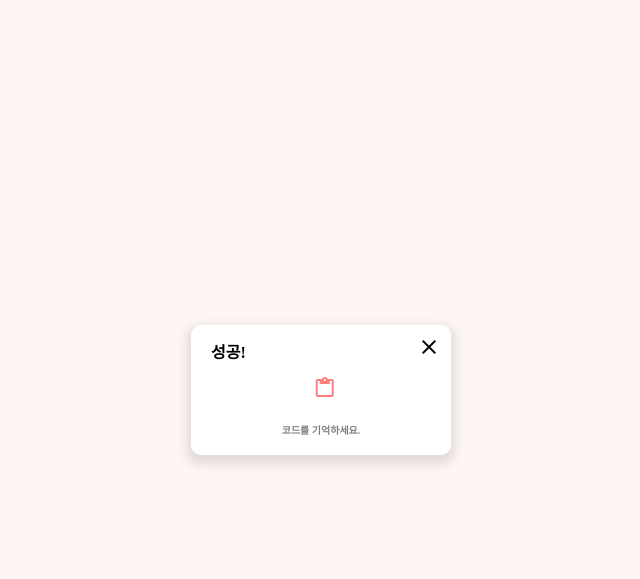
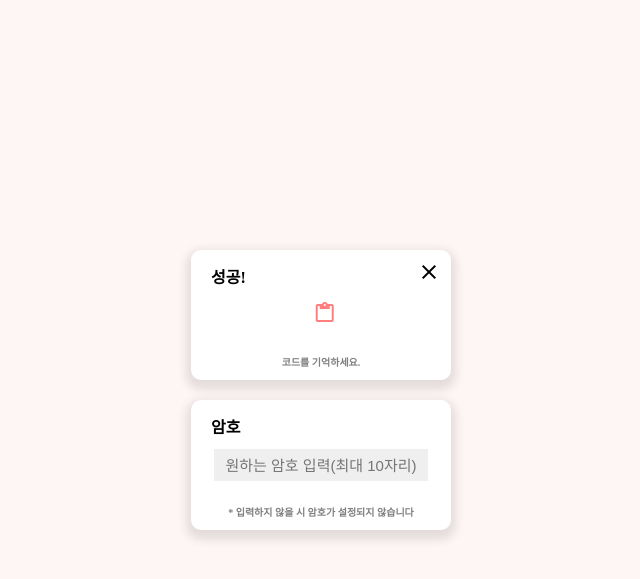
Before and after one commit to MayoneJY/sendAnywhere, a Django app: template sendFiles/templates/sendFiles/success.html in a window 1280 px wide. Shown: the top 579 px of the page, without its empty margins (319-959 px from the left). Run offline with Django 3.2, Linux system fonts and the light colour scheme; the template is opened without the code that fills it, so the values that code supplies are empty.

Commit message:
feat: [#1] 파일 업로드 후 암호를 입력할 수 있는 블럭 추가.

```diff
--- a/sendFiles/templates/sendFiles/success.html
+++ b/sendFiles/templates/sendFiles/success.html
@@ -23,6 +23,18 @@
             margin-bottom: 20px;
             position: relative;
         }
+        #passwordBox {
+            width: 200px;
+            height: 100px;
+            background-color: #fff;
+            padding: 30px;
+            padding-top: 0px;
+            box-shadow: 0px 5px 10px 5px rgba(0,0,0,0.1);
+            border-radius: 10px;
+            font-weight: bold;
+            margin-bottom: 20px;
+            position: relative;
+        }
         #textCode {
             {% comment %} position: absolute; {% endcomment %}
             {% comment %} top: 60%;
@@ -37,9 +49,9 @@
         }
         #textDesc {
             position: absolute;
+            width: 200px;
             top: 80%;
-            left: 50%;
-            transform: translate(-50%, -50%);
+            text-align: center;
             font-size: 10px;
             color: rgba(0,0,0,0.5);
         }
@@ -57,6 +69,19 @@
             left: 20px;
             top: 14px;
             cursor: pointer;
+        }
+        #inputPassword {
+            width: 210px;
+            height: 30px;
+            background-color: rgba(100,100,100,0.1);
+            cursor: pointer;
+            font-size: 15px;
+            text-align: center;
+            position: absolute;
+            top: 50%;
+            left: 50%;
+            transform: translate(-50%, -50%);
+            border: 0;
         }
     </style>
     <link rel="stylesheet" href="https://fonts.googleapis.com/css2?family=Material+Symbols+Outlined:opsz,wght,FILL,GRAD@20..48,100..700,0..1,-50..200" />
@@ -80,6 +105,15 @@
             </div>
             <div id="textDesc">
                 코드를 기억하세요.
+            </div>
+        </div>
+        <div id="passwordBox">
+            <div id="title">
+                암호
+            </div>
+            <input type="text" id="inputPassword" name="file_user_password" value="" placeholder="원하는 암호 입력(최대 10자리)"/>
+            <div id="textDesc">
+                * 입력하지 않을 시 암호가 설정되지 않습니다
             </div>
         </div>
     </div>
```
